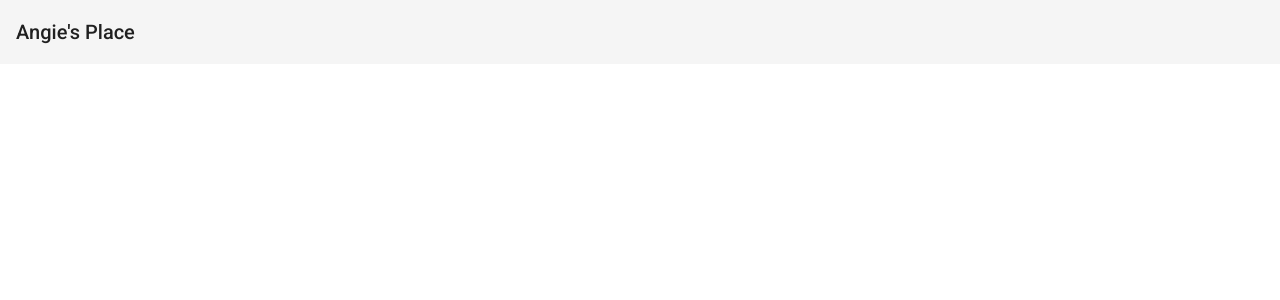
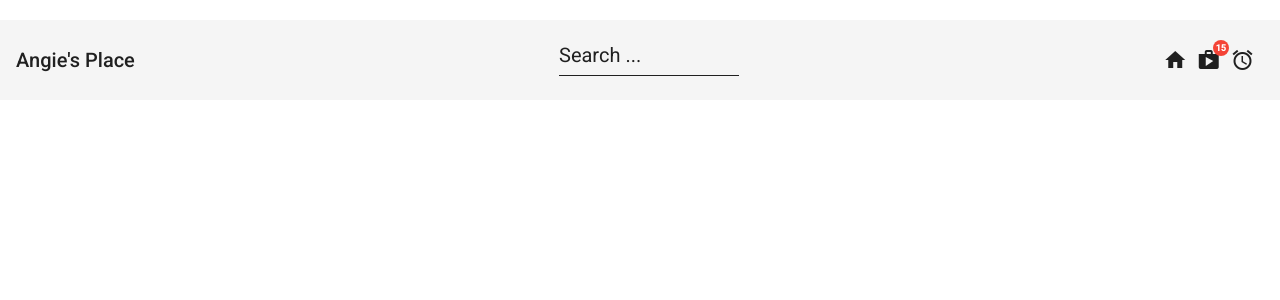
Before and after one commit to bl-aire/point-of-sale, an Angular app: page / in a window 1280 px wide. Shown: the top 300 px of the page. Built offline with nearby package versions, Linux system fonts and the light colour scheme.

Commit message:
Style header

```diff
--- a/src/app/_shared/components/header/header.component.css
+++ b/src/app/_shared/components/header/header.component.css
@@ -47,3 +47,16 @@
 }
 
 */
+
+.fill-space {
+    flex: 1 1 auto;
+}
+
+mat-toolbar {
+    height: 10vh;
+    margin-top: 1em;
+}
+
+mat-icon {
+    margin-right: 0.4em;
+}
--- a/src/app/_shared/components/header/header.component.html
+++ b/src/app/_shared/components/header/header.component.html
@@ -1,35 +1,27 @@
+<link href="https://fonts.googleapis.com/icon?family=Material+Icons" rel="stylesheet">
+
 <!--<link rel="stylesheet" href="https://cdnjs.cloudflare.com/ajax/libs/font-awesome/4.7.0/css/font-awesome.min.css">
 <link href="https://cdn.jsdelivr.net/npm/bootstrap@5.1.3/dist/css/bootstrap.min.css" rel="stylesheet"
     integrity="sha384-1BmE4kWBq78iYhFldvKuhfTAU6auU8tT94WrHftjDbrCEXSU1oBoqyl2QvZ6jIW3" crossorigin="anonymous">
 <script src="https://cdn.jsdelivr.net/npm/bootstrap@5.1.3/dist/js/bootstrap.bundle.min.js"
     integrity="sha384-ka7Sk0Gln4gmtz2MlQnikT1wXgYsOg+OMhuP+IlRH9sENBO0LRn5q+8nbTov4+1p"
-    crossorigin="anonymous"></script>
-
-<div class="header">
-    <div>
-        <a href="" class="logo">Angie's Place</a>
-    </div>
-    <div>
-        <form action="">
-            <input type="text" placeholder="Search.." name="search">
-            <button type="submit">
-                <i class="fa fa-search"></i>
-            </button>
-            <a href="" class="button icon">
-                <i class="fa fa-shopping-basket"></i>
-            </a>
-            <a href="" class="button icon2">
-                <i class="fa fa-bell"></i>
-            </a>
-        </form>
-    </div>
-    <div>
-        <i class="fa fa-ellipsis-v button"></i>
-    </div>
-</div>-->
+    crossorigin="anonymous">
+</script>-->
 
 <mat-toolbar>
     <span>
         Angie's Place
     </span>
+
+    <span class="fill-space"></span>
+
+    <mat-form-field class="search-form">
+        <input matInput placeholder="Search ..." class="input" type="search" ><!--[(ngModel)] = listFilter-->
+    </mat-form-field>
+
+    <span class="fill-space"></span>
+
+    <mat-icon>home</mat-icon>
+    <mat-icon matBadge="15" matBadgeColor="warn" matBadgeSize="small" [matBadgeHidden]="hidden" (click)="toggleBadgeVisibility()">shop</mat-icon>
+    <mat-icon>alarm</mat-icon>
 </mat-toolbar>
--- a/src/app/_shared/components/header/header.component.ts
+++ b/src/app/_shared/components/header/header.component.ts
@@ -7,6 +7,11 @@ import { Component, OnInit } from '@angular/core';
 })
 export class HeaderComponent implements OnInit {
 
+  hidden = false;
+
+  toggleBadgeVisibility() {
+    this.hidden = !this.hidden;
+  }
   constructor() { }
 
   ngOnInit(): void {
```
Also changed, not shown: src/app/app.module.ts (+11 -1 lines).
